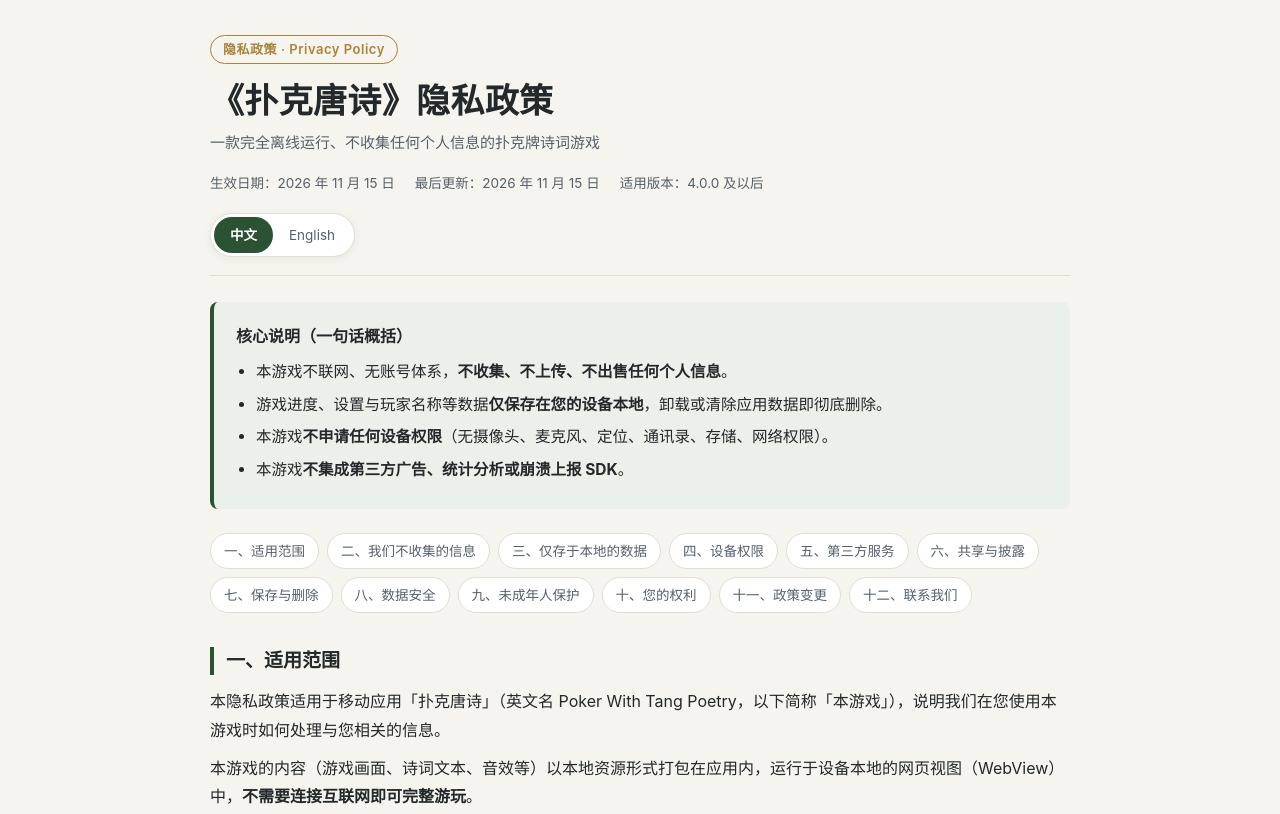
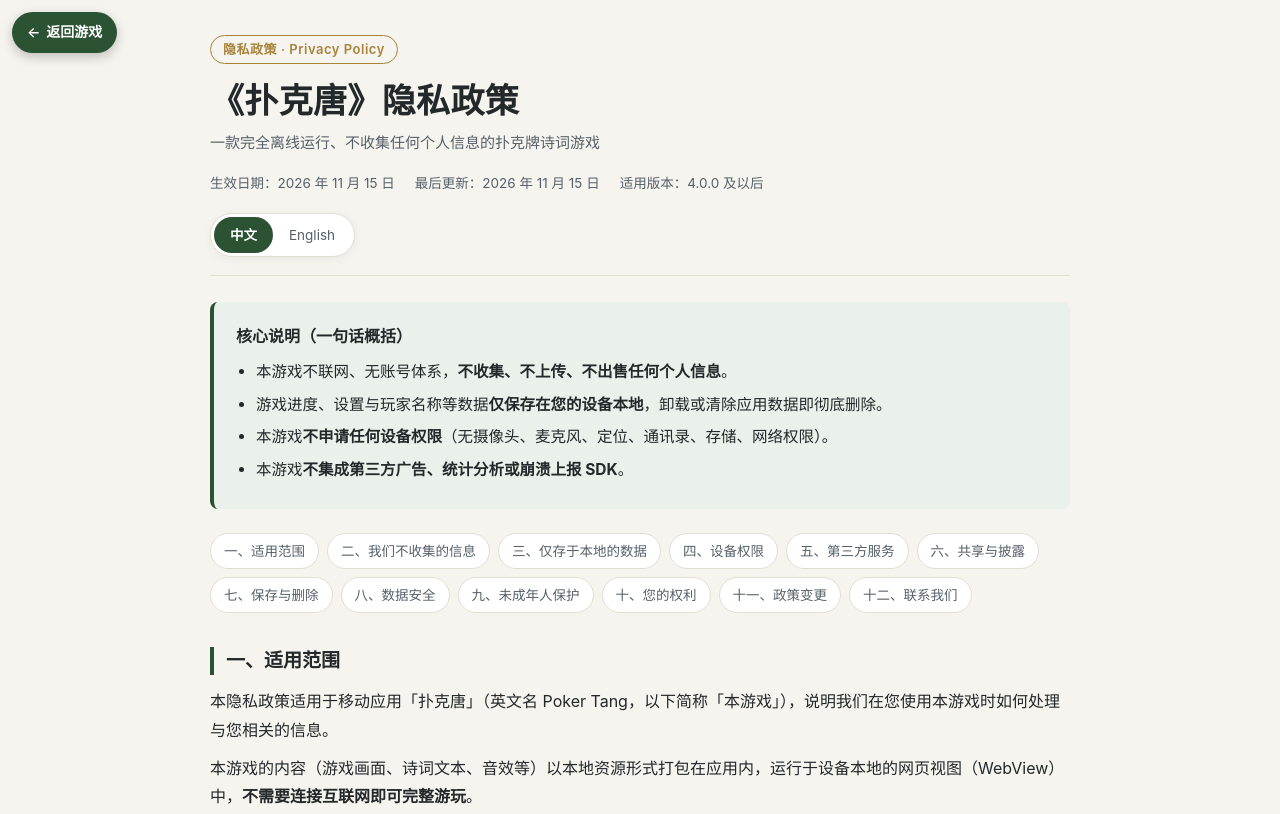
Before and after one commit to zhongmq-tangpoems/pokergametangpoems, a plain HTML site: page index.html in a window 1280 px wide. Shown: the top 814 px of the page. Drawn offline with Linux system fonts and the light colour scheme.

Commit message:
Add files via upload

```diff
--- a/index.html
+++ b/index.html
@@ -3,12 +3,12 @@
 <head>
 <meta charset="UTF-8">
 <meta name="viewport" content="width=device-width, initial-scale=1.0">
-<title>隐私政策 | 扑克唐诗</title>
-<meta name="description" content="《扑克唐诗》隐私政策：本游戏完全离线运行，不收集、不上传任何个人信息，全部游戏数据仅保存在您的设备本地。">
+<title>隐私政策 | 扑克唐</title>
+<meta name="description" content="《扑克唐》隐私政策：本游戏完全离线运行，不收集、不上传任何个人信息，全部游戏数据仅保存在您的设备本地。">
 <meta name="robots" content="index, follow">
 <meta name="theme-color" content="#2c5234">
 <meta property="og:type" content="website">
-<meta property="og:title" content="隐私政策 | 扑克唐诗">
+<meta property="og:title" content="隐私政策 | 扑克唐">
 <meta property="og:description" content="本游戏完全离线运行，不收集、不上传任何个人信息。">
 <style>
     :root {
@@ -234,6 +234,32 @@
 
     [hidden] { display: none !important; }
 
+    /* 应用内离线版本：返回游戏按钮（固定在左上角，避免与语言切换按钮重叠） */
+    .back-fab {
+        position: fixed;
+        top: 12px;
+        left: 12px;
+        z-index: 10;
+        display: inline-flex;
+        align-items: center;
+        gap: 6px;
+        padding: 8px 15px;
+        font-size: 14px;
+        font-weight: 600;
+        color: #fff;
+        background: var(--accent);
+        border: 0;
+        border-radius: 999px;
+        text-decoration: none;
+        cursor: pointer;
+        box-shadow: 0 4px 12px rgba(0, 0, 0, 0.22);
+        -webkit-tap-highlight-color: transparent;
+    }
+
+    .back-fab:active { transform: scale(0.97); }
+
+    @media (display-mode: standalone) { .back-fab { display: none; } }
+
     @media (max-width: 520px) {
         body { font-size: 15.5px; padding: 0 14px 44px; }
         th, td { padding: 9px 11px; }
@@ -248,11 +274,12 @@
 </style>
 </head>
 <body>
+<a class="back-fab" href="index.html" id="back-btn">← <span data-cn="返回游戏" data-en="Back to Game">返回游戏</span></a>
 <div class="wrap">
 
 <header class="page-head">
     <div class="badge">隐私政策 · Privacy Policy</div>
-    <h1 data-cn="《扑克唐诗》隐私政策" data-en="Privacy Policy of &quot;Poker With Tang Poetry&quot;">《扑克唐诗》隐私政策</h1>
+    <h1 data-cn="《扑克唐》隐私政策" data-en="Privacy Policy of &quot;Poker Tang&quot;">《扑克唐》隐私政策</h1>
     <p class="subtitle" data-cn="一款完全离线运行、不收集任何个人信息的扑克牌诗词游戏"
        data-en="An offline card-and-poetry game that collects no personal information">一款完全离线运行、不收集任何个人信息的扑克牌诗词游戏</p>
     <div class="meta-row">
@@ -294,7 +321,7 @@
 
 <section id="s1">
     <h2>一、适用范围</h2>
-    <p>本隐私政策适用于移动应用「扑克唐诗」（英文名 Poker With Tang Poetry，以下简称「本游戏」），说明我们在您使用本游戏时如何处理与您相关的信息。</p>
+    <p>本隐私政策适用于移动应用「扑克唐」（英文名 Poker Tang，以下简称「本游戏」），说明我们在您使用本游戏时如何处理与您相关的信息。</p>
     <p>本游戏的内容（游戏画面、诗词文本、音效等）以本地资源形式打包在应用内，运行于设备本地的网页视图（WebView）中，<b>不需要连接互联网即可完整游玩</b>。</p>
 </section>
 
@@ -470,7 +497,7 @@
 
 <section id="e1">
     <h2>1. Scope</h2>
-    <p>This Privacy Policy applies to the mobile application “Poker With Tang Poetry” (Chinese name 「扑克唐诗」, hereinafter “the Game”) and explains how information related to you is handled when you use the Game.</p>
+    <p>This Privacy Policy applies to the mobile application “Poker Tang” (Chinese name 「扑克唐」, hereinafter “the Game”) and explains how information related to you is handled when you use the Game.</p>
     <p>All content of the Game — game screens, poetry texts, and audio — is packaged as local assets and runs in a device-local WebView. <b>The Game is fully playable without any internet connection.</b></p>
 </section>
 
@@ -618,8 +645,8 @@
 </div>
 
 <footer>
-    <p id="footer-cn">「扑克唐诗」· 本页面为《隐私政策》的公开版本，可直接用于应用商店的隐私政策链接。</p>
-    <p id="footer-en" hidden>“Poker With Tang Poetry” · This page is the public version of the Privacy Policy, suitable for use as the store listing’s privacy-policy link.</p>
+    <p id="footer-cn">「扑克唐」· 本页面为《隐私政策》的公开版本，可直接用于应用商店的隐私政策链接。</p>
+    <p id="footer-en" hidden>“Poker Tang” · This page is the public version of the Privacy Policy, suitable for use as the store listing’s privacy-policy link.</p>
     <p id="footer-meta">Last updated 2026-11-15 · 适用于 Android 4.0.0 及以后版本</p>
 </footer>
 
@@ -661,8 +688,22 @@
                 if (el.dataset[key]) el.textContent = el.dataset[key];
             });
 
+            // 返回按钮文案同步
+            var backText = document.querySelector('#back-btn span');
+            if (backText && backText.dataset[lang === 'en' ? 'en' : 'cn']) {
+                backText.textContent = backText.dataset[lang === 'en' ? 'en' : 'cn'];
+            }
+
             try { localStorage.setItem('privacyLang', lang); } catch (e) {}
         }
+
+        // 返回游戏：优先使用浏览历史（保留游戏现场），无历史时才跳回首页
+        document.getElementById('back-btn').addEventListener('click', function (ev) {
+            if (history.length > 1) {
+                ev.preventDefault();
+                history.back();
+            }
+        });
 
         document.getElementById('btn-cn').addEventListener('click', function () { apply('cn'); });
         document.getElementById('btn-en').addEventListener('click', function () { apply('en'); });
```
